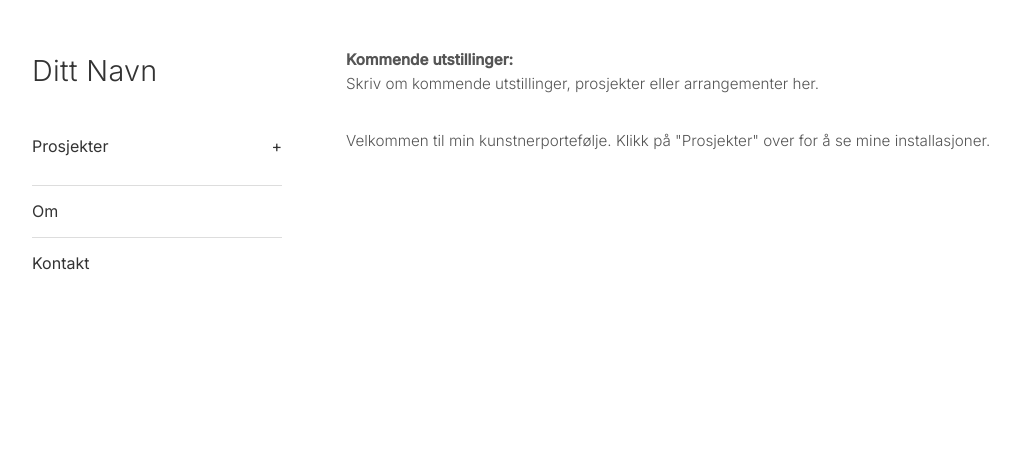
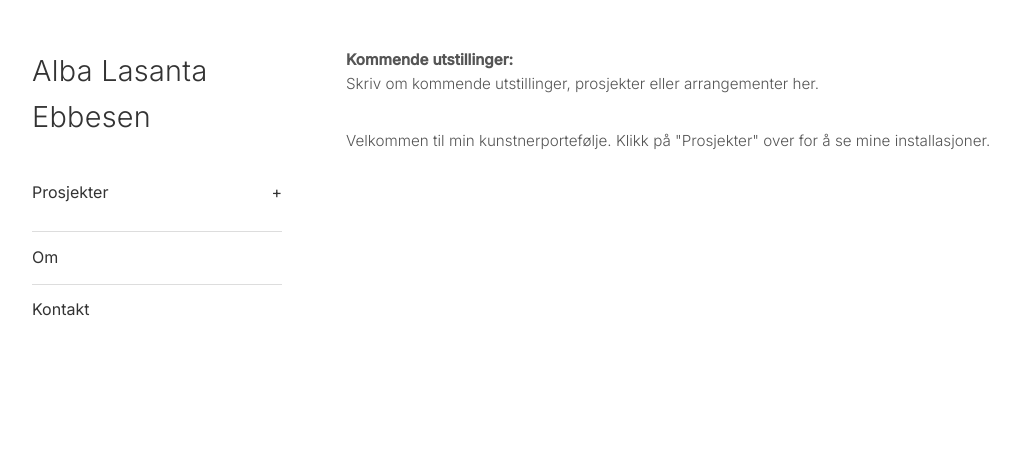
Before and after one commit to albalasanta/albalasanta, a plain HTML site: page index.html in a window 1280 px wide. Shown: the whole page, without its empty margins (40-1060 px from the left). Drawn offline with Linux system fonts and the light colour scheme.

Commit message:
Update index.html

```diff
--- a/index.html
+++ b/index.html
@@ -245,7 +245,7 @@
 <body>
     <div class="container">
         <div class="sidebar">
-            <h1 class="artist-name">Ditt Navn</h1>
+            <h1 class="artist-name">Alba Lasanta Ebbesen</h1>
 
             <nav>
                 <ul>
```
